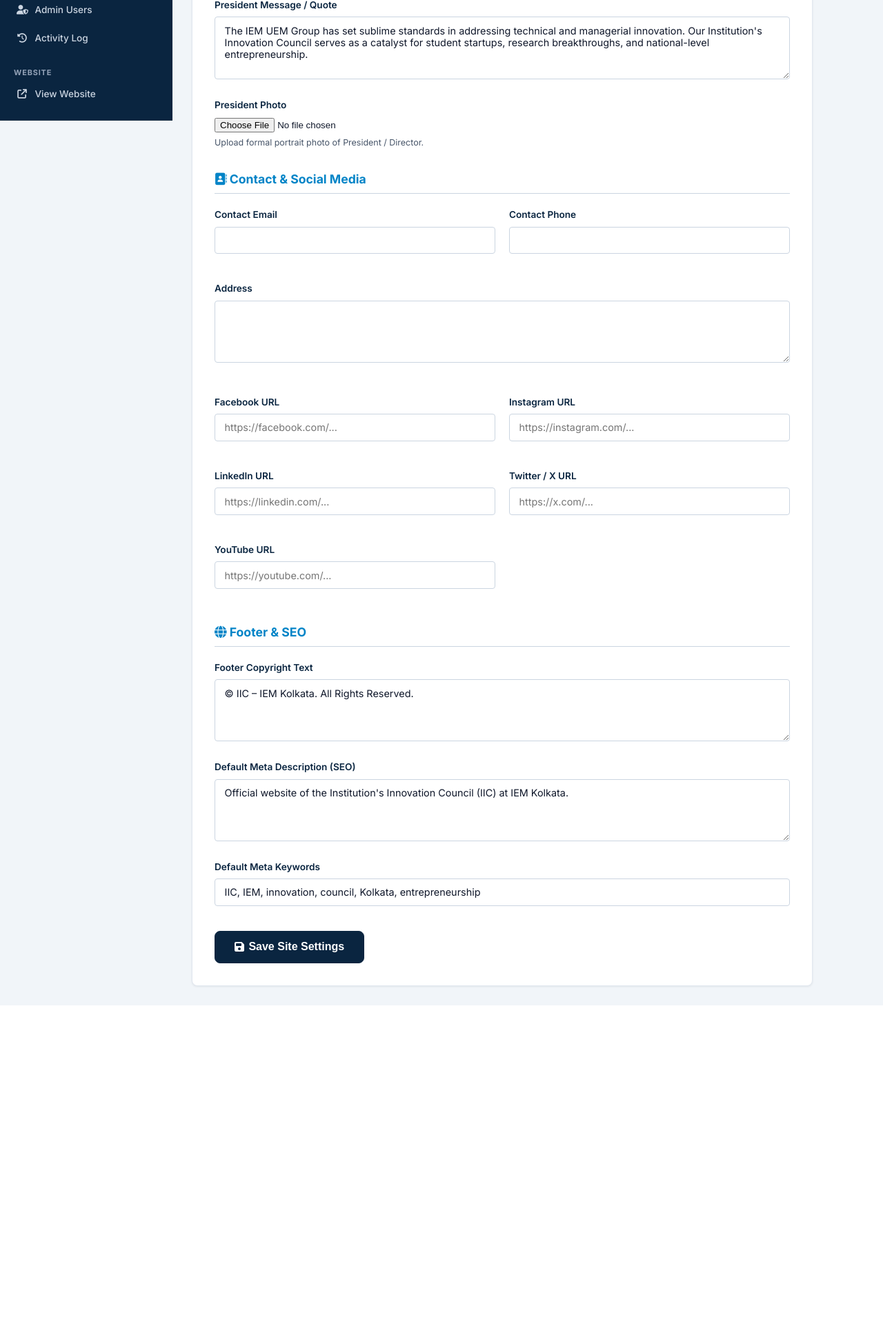
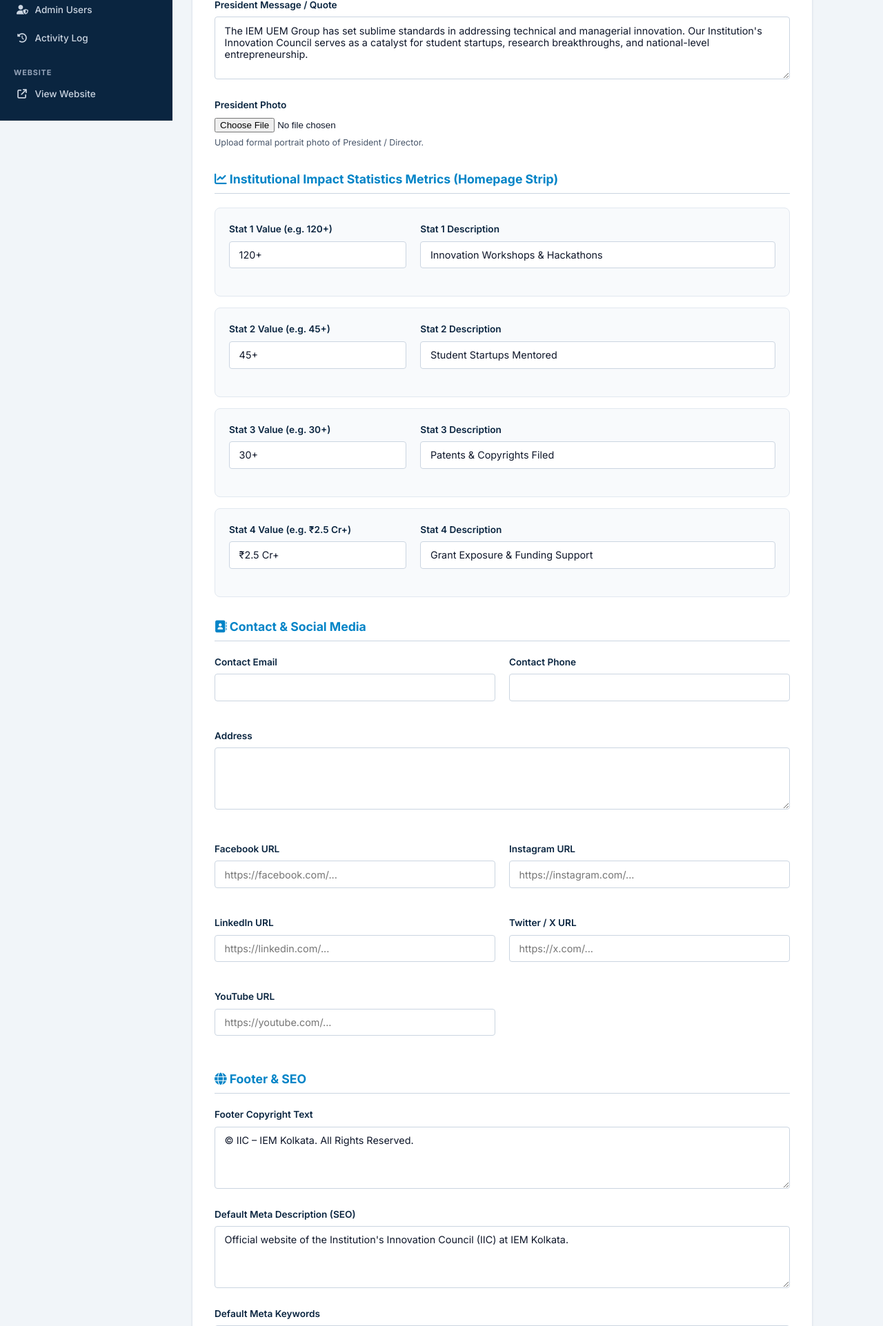
Before and after one commit to coderdebasish/IIC-Website, a Django app: page /admin-panel/settings/ in a window 1280 px wide. Shown: the part 625-2548 px from the top of the page at 69% size. Before the commit the page ends 2083 px from the top, so only its background shows below. Run offline with Django 5.2, Linux system fonts and the light colour scheme; the visitor is signed in with stand-in values (Sample User, id 1); data comes from the database, SQL or seed files in the repository; some libraries are stand-ins or nearby versions.

Commit message:
feat: implement site settings system for managing institutional branding, statistics, and metadata

```diff
--- a/apps/core/forms.py
+++ b/apps/core/forms.py
@@ -14,6 +14,8 @@ class SiteSettingsForm(forms.ModelForm):
             'site_name', 'tagline', 'logo', 'favicon',
             'hero_tagline', 'hero_description', 'hero_background',
             'president_name', 'president_designation', 'president_message', 'president_image',
+            'stat_1_number', 'stat_1_label', 'stat_2_number', 'stat_2_label',
+            'stat_3_number', 'stat_3_label', 'stat_4_number', 'stat_4_label',
             'contact_email', 'contact_phone', 'contact_address',
             'facebook_url', 'instagram_url', 'twitter_url', 'linkedin_url', 'youtube_url',
             'footer_text', 'meta_description', 'meta_keywords',
@@ -26,6 +28,14 @@ class SiteSettingsForm(forms.ModelForm):
             'president_name': forms.TextInput(attrs={'class': 'form-input'}),
             'president_designation': forms.TextInput(attrs={'class': 'form-input'}),
             'president_message': forms.Textarea(attrs={'class': 'form-textarea', 'rows': 4}),
+            'stat_1_number': forms.TextInput(attrs={'class': 'form-input', 'placeholder': '120+'}),
+            'stat_1_label': forms.TextInput(attrs={'class': 'form-input', 'placeholder': 'Innovation Workshops & Hackathons'}),
+            'stat_2_number': forms.TextInput(attrs={'class': 'form-input', 'placeholder': '45+'}),
+            'stat_2_label': forms.TextInput(attrs={'class': 'form-input', 'placeholder': 'Student Startups Mentored'}),
+            'stat_3_number': forms.TextInput(attrs={'class': 'form-input', 'placeholder': '30+'}),
+            'stat_3_label': forms.TextInput(attrs={'class': 'form-input', 'placeholder': 'Patents & Copyrights Filed'}),
+            'stat_4_number': forms.TextInput(attrs={'class': 'form-input', 'placeholder': '₹2.5 Cr+'}),
+            'stat_4_label': forms.TextInput(attrs={'class': 'form-input', 'placeholder': 'Grant Exposure & Funding Support'}),
             'contact_email': forms.EmailInput(attrs={'class': 'form-input'}),
             'contact_phone': forms.TextInput(attrs={'class': 'form-input'}),
             'contact_address': forms.Textarea(attrs={'class': 'form-textarea', 'rows': 3}),
--- a/apps/core/models.py
+++ b/apps/core/models.py
@@ -151,6 +151,60 @@ class SiteSettings(models.Model):
         help_text=_('JSON array of {label, url} objects for footer quick links.'),
     )
 
+    # ── Impact Statistics Metrics ─────────────────────────────────────────────
+    stat_1_number = models.CharField(
+        _('stat 1 number/value'),
+        max_length=50,
+        default='120+',
+        blank=True,
+        help_text=_('e.g. "120+"'),
+    )
+    stat_1_label = models.CharField(
+        _('stat 1 description'),
+        max_length=150,
+        default='Innovation Workshops & Hackathons',
+        blank=True,
+    )
+    stat_2_number = models.CharField(
+        _('stat 2 number/value'),
+        max_length=50,
+        default='45+',
+        blank=True,
+        help_text=_('e.g. "45+"'),
+    )
+    stat_2_label = models.CharField(
+        _('stat 2 description'),
+        max_length=150,
+        default='Student Startups Mentored',
+        blank=True,
+    )
+    stat_3_number = models.CharField(
+        _('stat 3 number/value'),
+        max_length=50,
+        default='30+',
+        blank=True,
+        help_text=_('e.g. "30+"'),
+    )
+    stat_3_label = models.CharField(
+        _('stat 3 description'),
+        max_length=150,
+        default='Patents & Copyrights Filed',
+        blank=True,
+    )
+    stat_4_number = models.CharField(
+        _('stat 4 number/value'),
+        max_length=50,
+        default='₹2.5 Cr+',
+        blank=True,
+        help_text=_('e.g. "₹2.5 Cr+"'),
+    )
+    stat_4_label = models.CharField(
+        _('stat 4 description'),
+        max_length=150,
+        default='Grant Exposure & Funding Support',
+        blank=True,
+    )
+
     # ── SEO ───────────────────────────────────────────────────────────────────
     meta_description = models.TextField(
         _('default meta description'),
--- a/templates/core/admin/settings.html
+++ b/templates/core/admin/settings.html
@@ -56,6 +56,50 @@
       <label class="form-label">President Photo</label>
       {{ form.president_image }}
       <p class="form-hint">Upload formal portrait photo of President / Director.</p>
+    </div>
+
+    <h3 style="margin:2rem 0 1.25rem;font-size:1.1rem;color:var(--color-accent);border-bottom:1px solid var(--color-border);padding-bottom:.5rem;">
+      <i class="fas fa-chart-line"></i> Institutional Impact Statistics Metrics (Homepage Strip)
+    </h3>
+    <div style="display:grid;grid-template-columns:1fr 2fr;gap:1.25rem;margin-bottom:1rem;background:#f8fafc;padding:1.25rem;border-radius:8px;border:1px solid #e2e8f0;">
+      <div class="form-group">
+        <label class="form-label">Stat 1 Value (e.g. 120+)</label>
+        {{ form.stat_1_number }}
+      </div>
+      <div class="form-group">
+        <label class="form-label">Stat 1 Description</label>
+        {{ form.stat_1_label }}
+      </div>
+    </div>
+    <div style="display:grid;grid-template-columns:1fr 2fr;gap:1.25rem;margin-bottom:1rem;background:#f8fafc;padding:1.25rem;border-radius:8px;border:1px solid #e2e8f0;">
+      <div class="form-group">
+        <label class="form-label">Stat 2 Value (e.g. 45+)</label>
+        {{ form.stat_2_number }}
+      </div>
+      <div class="form-group">
+        <label class="form-label">Stat 2 Description</label>
+        {{ form.stat_2_label }}
+      </div>
+    </div>
+    <div style="display:grid;grid-template-columns:1fr 2fr;gap:1.25rem;margin-bottom:1rem;background:#f8fafc;padding:1.25rem;border-radius:8px;border:1px solid #e2e8f0;">
+      <div class="form-group">
+        <label class="form-label">Stat 3 Value (e.g. 30+)</label>
+        {{ form.stat_3_number }}
+      </div>
+      <div class="form-group">
+        <label class="form-label">Stat 3 Description</label>
+        {{ form.stat_3_label }}
+      </div>
+    </div>
+    <div style="display:grid;grid-template-columns:1fr 2fr;gap:1.25rem;margin-bottom:1rem;background:#f8fafc;padding:1.25rem;border-radius:8px;border:1px solid #e2e8f0;">
+      <div class="form-group">
+        <label class="form-label">Stat 4 Value (e.g. ₹2.5 Cr+)</label>
+        {{ form.stat_4_number }}
+      </div>
+      <div class="form-group">
+        <label class="form-label">Stat 4 Description</label>
+        {{ form.stat_4_label }}
+      </div>
     </div>
 
     <h3 style="margin:2rem 0 1.25rem;font-size:1.1rem;color:var(--color-accent);border-bottom:1px solid var(--color-border);padding-bottom:.5rem;">
```
Also changed, not shown: templates/core/homepage.html (+8 -8 lines), apps/core/migrations/0003_sitesettings_stat_1_label_sitesettings_stat_1_number_and_more.py (added).
